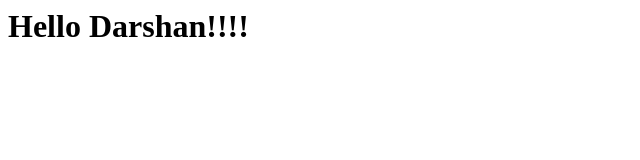
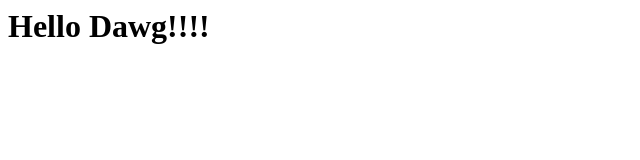
Before and after one commit to darshanc/tj, a plain HTML site: page index.html in a window 1280 px wide. Shown: the whole page, without its empty margins (0-640 px from the left). Drawn offline with Linux system fonts and the light colour scheme.

Commit message:
index commit

```diff
--- a/index.html
+++ b/index.html
@@ -1 +1 @@
-<h1>Hello Darshan!!!!</h1>
+<h1>Hello Dawg!!!!</h1>
```
